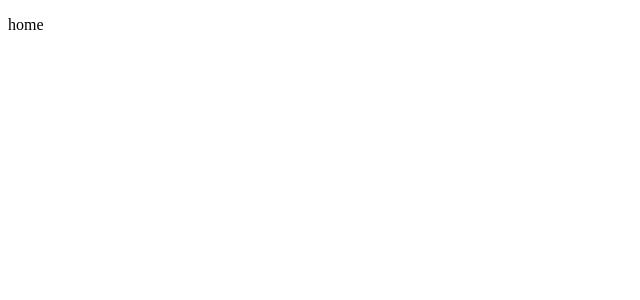
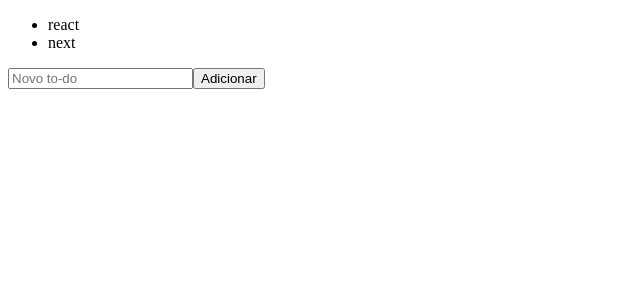
Before and after one commit to GuilhermeFRocha/video-platform, a React (Vite) app: page / in a window 1280 px wide. Shown: the top 300 px of the page, without its empty margins (0-640 px from the left). Built offline with nearby package versions, Linux system fonts and the light colour scheme.

Commit message:
create store redux

```diff
--- a/package.json
+++ b/package.json
@@ -12,7 +12,8 @@
   "dependencies": {
     "@reduxjs/toolkit": "^2.0.1",
     "react": "^18.2.0",
-    "react-dom": "^18.2.0"
+    "react-dom": "^18.2.0",
+    "react-redux": "^9.0.4"
   },
   "devDependencies": {
     "@types/react": "^18.2.43",
--- a/src/App.tsx
+++ b/src/App.tsx
@@ -1,3 +1,13 @@
+import { Provider as ReduxProvider } from "react-redux";
+import { AddTodo } from "./components/AddTodo";
+import { TodoList } from "./components/TodoList";
+import { store } from "./store";
+
 export function App() {
-  return <p>home</p>;
+  return (
+    <ReduxProvider store={store}>
+      <TodoList />
+      <AddTodo />
+    </ReduxProvider>
+  );
 }
--- /dev/null
+++ b/src/components/AddTodo.tsx
@@ -0,0 +1,21 @@
+import { FormEvent, useState } from "react";
+
+export function AddTodo() {
+  const [newTodo, setNewTodo] = useState("");
+
+  function handleNewTodo(e: FormEvent) {
+    e.preventDefault();
+  }
+
+  return (
+    <form onSubmit={handleNewTodo}>
+      <input
+        type="text"
+        placeholder="Novo to-do"
+        value={newTodo}
+        onChange={(e) => setNewTodo(e.target.value)}
+      />
+      <button type="submit">Adicionar</button>
+    </form>
+  );
+}
--- /dev/null
+++ b/src/components/TodoList.tsx
@@ -0,0 +1,17 @@
+import { useSelector } from "react-redux";
+
+export function TodoList() {
+  const todos = useSelector((state) => {
+    return state.todo;
+  });
+
+  console.log(todos);
+
+  return (
+    <ul>
+      {todos.map((todo: string) => (
+        <li>{todo}</li>
+      ))}
+    </ul>
+  );
+}
--- a/src/store/index.ts
+++ b/src/store/index.ts
@@ -0,0 +1,13 @@
+import { configureStore, createSlice } from "@reduxjs/toolkit";
+
+const todoSlice = createSlice({
+  name: "todo",
+  initialState: ["react", "next"],
+  reducers: {},
+});
+
+export const store = configureStore({
+  reducer: {
+    todo: todoSlice.reducer,
+  },
+});
```
Also changed, not shown: 1 other file (tests, documents, lock files or other folders).
